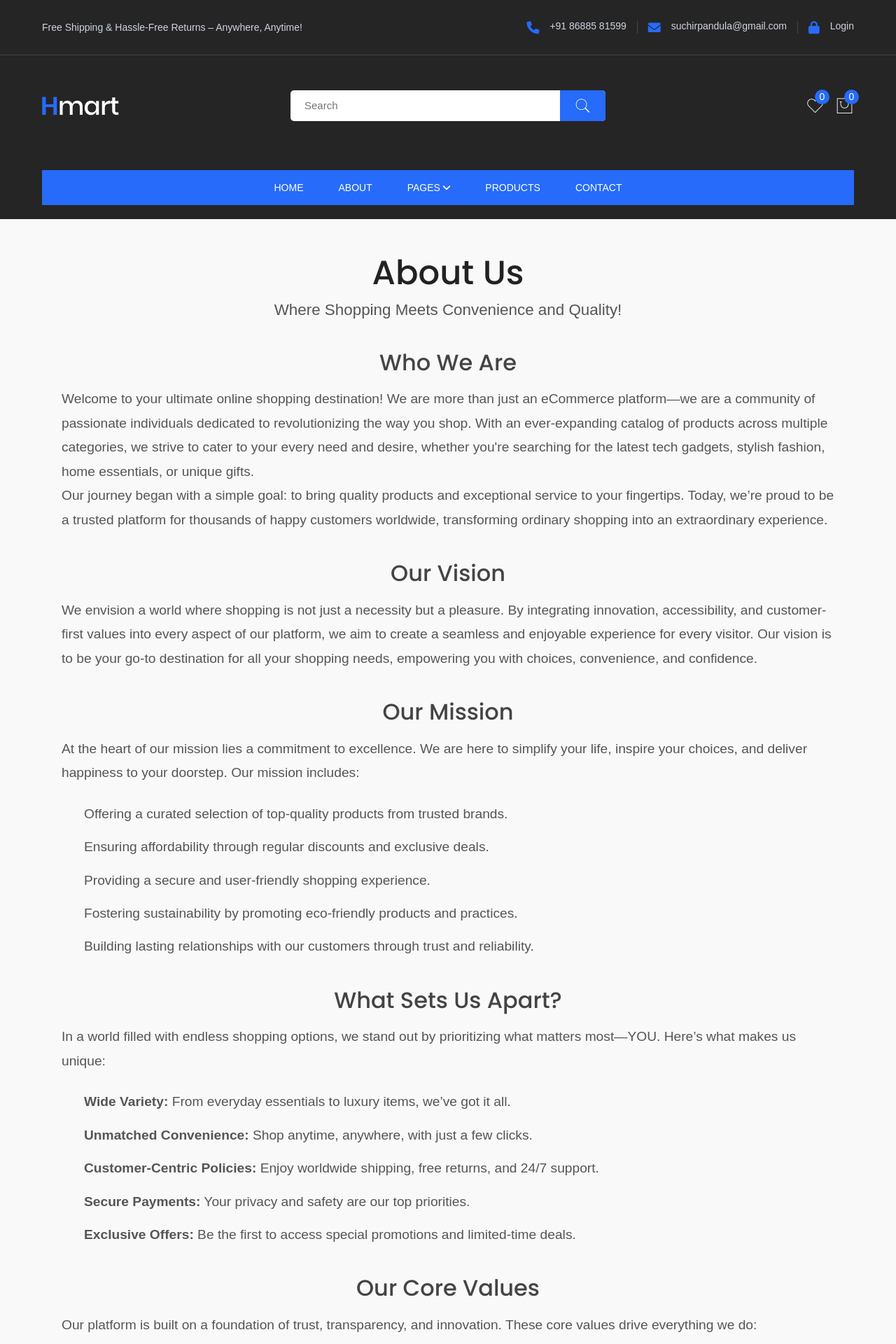
After one commit to suchir-cyber/The_Cart, a Django app: page /about/ in a window 1280 px wide. The commit adds this page. Shown: the top 1920 px of the page at 70% size. Run offline with Django 4.2, Linux system fonts and the light colour scheme; some libraries are stand-ins or nearby versions.

Commit message:
updated all things!!, checkpoint

```diff
--- a/Ecommerce/Ecommerce/settings.py
+++ b/Ecommerce/Ecommerce/settings.py
@@ -52,6 +52,7 @@ MIDDLEWARE = [
     'django.contrib.auth.middleware.AuthenticationMiddleware',
     'django.contrib.messages.middleware.MessageMiddleware',
     'django.middleware.clickjacking.XFrameOptionsMiddleware',
+    'Ecommerce.wishlist_middleware.WishlistMiddleware',
 ]
 
 ROOT_URLCONF = 'Ecommerce.urls'
--- a/Ecommerce/Ecommerce/urls.py
+++ b/Ecommerce/Ecommerce/urls.py
@@ -24,7 +24,7 @@ from django.conf.urls.static import static
 urlpatterns = [
     path('admin/', admin.site.urls),
     path('',views.HOME,name='home'),
-    path('base/',views.BASE,name='base'),
+    path('about/',views.ABOUT,name='about'),
     path('products/',views.PRODUCT,name='products'),
     path('products/<str:id>',views.PRODUCT_DETAIL_PAGE,name='product_detail'),
     path('search/',views.SEARCH,name='search'),
--- a/Ecommerce/Ecommerce/views.py
+++ b/Ecommerce/Ecommerce/views.py
@@ -16,8 +16,8 @@ client = razorpay.Client(auth=(settings.RAZORPAY_KEY_ID,settings.RAZORPAY_KEY_SE
 
 logger = logging.getLogger(__name__)
 
-def BASE(request):
-    return render(request,'Main/base.html')
+def ABOUT(request):
+    return render(request,'Main/about.html')
 
 def HOME(request):
     product = Product.objects.filter(status = 'PUBLISH')
@@ -367,13 +367,24 @@ def add_to_wishlist(request, product_id):
     wishlist_item, created = Wishlist.objects.get_or_create(user=request.user, product=product)
     if created:
         # Optionally add a success message
-        print("Product added to wishlist")
+        messages.success(request, "Product added to wishlist.")
+    else:
+        messages.info(request, "Product is already in your wishlist.")
+
+    # Update wishlist count in session
+    request.session['wishlist_count'] = Wishlist.objects.filter(user=request.user).count()
+
     return redirect('view_wishlist')
 
 @login_required
 def remove_from_wishlist(request, product_id):
     product = get_object_or_404(Product, id=product_id)
     Wishlist.objects.filter(user=request.user, product=product).delete()
+
+    # Update wishlist count in session
+    request.session['wishlist_count'] = Wishlist.objects.filter(user=request.user).count()
+
+    messages.success(request, "Product removed from wishlist.")
     return redirect('view_wishlist')
 
 @login_required
--- a/Ecommerce/static/assets/css/style.css
+++ b/Ecommerce/static/assets/css/style.css
@@ -150,3 +150,19 @@ h2 {
         padding: 8px;
     }
 }
+
+.icon-container {
+    width: 40px; /* Adjust width as needed */
+    height: 40px; /* Adjust height as needed */
+    background-color: #555; /* Background color of the box */
+    display: flex;
+    align-items: center;
+    justify-content: center;
+    border-radius: 50%; /* Makes the container circular */
+    color: white; /* Color of the heart icon */
+    font-size: 20px; /* Adjust icon size */
+  }
+
+  .icon-container i {
+    font-size: 20px; /* Adjust the size of the heart icon */
+  }
--- /dev/null
+++ b/Ecommerce/templates/Main/about.html
@@ -0,0 +1,158 @@
+{% extends "Main/base.html" %}
+
+{% block content %}
+<div class="about-page">
+  <div class="about-header">
+    <h1>About Us</h1>
+    <p>Where Shopping Meets Convenience and Quality!</p>
+  </div>
+
+  <div class="about-content">
+    <div class="about-section">
+      <h2>Who We Are</h2>
+      <p>
+        Welcome to your ultimate online shopping destination! We are more than just an eCommerce platform—we are a community of passionate individuals dedicated to revolutionizing the way you shop. With an ever-expanding catalog of products across multiple categories, we strive to cater to your every need and desire, whether you're searching for the latest tech gadgets, stylish fashion, home essentials, or unique gifts.
+      </p>
+      <p>
+        Our journey began with a simple goal: to bring quality products and exceptional service to your fingertips. Today, we’re proud to be a trusted platform for thousands of happy customers worldwide, transforming ordinary shopping into an extraordinary experience.
+      </p>
+    </div>
+
+    <div class="about-section">
+      <h2>Our Vision</h2>
+      <p>
+        We envision a world where shopping is not just a necessity but a pleasure. By integrating innovation, accessibility, and customer-first values into every aspect of our platform, we aim to create a seamless and enjoyable experience for every visitor. Our vision is to be your go-to destination for all your shopping needs, empowering you with choices, convenience, and confidence.
+      </p>
+    </div>
+
+    <div class="about-section">
+      <h2>Our Mission</h2>
+      <p>
+        At the heart of our mission lies a commitment to excellence. We are here to simplify your life, inspire your choices, and deliver happiness to your doorstep. Our mission includes:
+      </p>
+      <ul>
+        <li>Offering a curated selection of top-quality products from trusted brands.</li>
+        <li>Ensuring affordability through regular discounts and exclusive deals.</li>
+        <li>Providing a secure and user-friendly shopping experience.</li>
+        <li>Fostering sustainability by promoting eco-friendly products and practices.</li>
+        <li>Building lasting relationships with our customers through trust and reliability.</li>
+      </ul>
+    </div>
+
+    <div class="about-section">
+      <h2>What Sets Us Apart?</h2>
+      <p>
+        In a world filled with endless shopping options, we stand out by prioritizing what matters most—YOU. Here’s what makes us unique:
+      </p>
+      <ul>
+        <li><strong>Wide Variety:</strong> From everyday essentials to luxury items, we’ve got it all.</li>
+        <li><strong>Unmatched Convenience:</strong> Shop anytime, anywhere, with just a few clicks.</li>
+        <li><strong>Customer-Centric Policies:</strong> Enjoy worldwide shipping, free returns, and 24/7 support.</li>
+        <li><strong>Secure Payments:</strong> Your privacy and safety are our top priorities.</li>
+        <li><strong>Exclusive Offers:</strong> Be the first to access special promotions and limited-time deals.</li>
+      </ul>
+    </div>
+
+    <div class="about-section">
+      <h2>Our Core Values</h2>
+      <p>
+        Our platform is built on a foundation of trust, transparency, and innovation. These core values drive everything we do:
+      </p>
+      <ul>
+        <li><strong>Customer Delight:</strong> We go the extra mile to ensure your satisfaction.</li>
+        <li><strong>Integrity:</strong> Honesty and fairness guide our every decision.</li>
+        <li><strong>Quality:</strong> We never compromise on the standards of our products and services.</li>
+        <li><strong>Innovation:</strong> We embrace change to bring you the latest and greatest.</li>
+      </ul>
+    </div>
+
+    <div class="about-section">
+      <h2>Join Our Journey</h2>
+      <p>
+        Our story is incomplete without you! Join us on this exciting journey and become part of a community that values quality, convenience, and care. Whether you’re here to discover new products, find the perfect gift, or simply explore, we’re here to make every moment of your shopping experience memorable.
+      </p>
+      <p>
+        Follow us on social media for the latest updates, exclusive offers, and behind-the-scenes glimpses of what makes us special. Don’t forget to subscribe to our newsletter to stay ahead of the trends and be the first to know about our exciting new launches.
+      </p>
+    </div>
+
+    <div class="about-section">
+      <h2>Thank You!</h2>
+      <p>
+        Thank you for choosing us as your preferred shopping destination. We are honored to serve you and look forward to exceeding your expectations. Here’s to creating countless happy moments together!
+      </p>
+    </div>
+  </div>
+
+  <div class="about-footer">
+    <h3>Your Satisfaction, Our Priority!</h3>
+    <p>Happy Shopping!</p>
+  </div>
+</div>
+<style>
+    .about-page {
+        max-width: 1200px;
+        margin: 0 auto;
+        padding: 3rem;
+        font-family: 'Arial', sans-serif;
+      }
+
+      .about-header {
+        text-align: center;
+        margin-bottom: 2.5rem;
+      }
+
+      .about-header h1 {
+        font-size: 3rem;
+        color: #222;
+      }
+
+      .about-header p {
+        font-size: 1.4rem;
+        color: #555;
+      }
+
+      .about-content .about-section {
+        margin-bottom: 2.5rem;
+      }
+
+      .about-content h2 {
+        font-size: 2rem;
+        color: #444;
+        margin-bottom: 1rem;
+      }
+
+      .about-content p, .about-content ul {
+        font-size: 1.2rem;
+        line-height: 1.8;
+        color: #555;
+      }
+
+      .about-content ul {
+        list-style-type: disc;
+        margin: 1.5rem 0;
+        padding-left: 2rem;
+      }
+
+      .about-content ul li {
+        margin-bottom: 0.8rem;
+      }
+
+      .about-footer {
+        text-align: center;
+        margin-top: 3rem;
+        border-top: 1px solid #ccc;
+        padding-top: 2rem;
+      }
+
+      .about-footer h3 {
+        font-size: 2rem;
+        color: #333;
+      }
+
+      .about-footer p {
+        font-size: 1.2rem;
+        color: #666;
+      }
+</style>
+{% endblock %}
--- a/Ecommerce/templates/Main/base.html
+++ b/Ecommerce/templates/Main/base.html
@@ -48,20 +48,20 @@
             <div class="row justify-content-between align-items-center">
               <div class="col">
                 <div class="welcome-text">
-                  <p>World Wide Completely Free Returns and Shipping</p>
+                  <p>Free Shipping & Hassle-Free Returns – Anywhere, Anytime!</p>
                 </div>
               </div>
               <div class="col d-none d-lg-block">
                 <div class="top-nav">
                   <ul>
                     <li>
-                      <a href="tel:0123456789"
-                        ><i class="fa fa-phone"></i> +012 3456 789</a
+                      <a href="tel:8688581599"
+                        ><i class="fa fa-phone"></i> +91 86885 81599</a
                       >
                     </li>
                     <li>
-                      <a href="mailto:demo@example.com"
-                        ><i class="fa fa-envelope-o"></i> demo@example.com</a
+                      <a href="mailto:suchirpandula@gmail.com"
+                        ><i class="fa fa-envelope-o"></i> suchirpandula@gmail.com</a
                       >
                     </li>
 
@@ -106,7 +106,12 @@
               <div class="col-lg-3 col">
                 <div class="header-actions">
                   <!-- Single Wedge Start -->
-                  <a href="{% url 'view_wishlist' %}"><i class="pe-7s-like"></i></a>
+                  <a
+                    href="{% url 'view_wishlist' %}"
+                    class="header-action-btn">
+                    <i class="pe-7s-like"></i>
+                    <span class="header-action-num">{{ request.session.wishlist_count|default:0 }}</span>
+                  </a>
                   <!-- Single Wedge End -->
                   <a
                     href="#offcanvas-cart"
@@ -181,7 +186,7 @@
               <div class="main-menu position-relative">
                 <ul>
                   <li><a href="{% url 'home' %}">Home</a></li>
-                  <li><a href="about.html">About</a></li>
+                  <li><a href="{% url 'about' %}">About</a></li>
 
 
                   <li class="dropdown position-static">
@@ -927,10 +932,10 @@
                   </p>
                   <div
                     class="pro-details-categories-info pro-details-same-style d-flex m-0">
-                    <span>SKU:</span>
+                    <span>color:</span>
                     <ul class="d-flex">
                       <li>
-                        <a href="#">Ch-256xl</a>
+                        <a href="#">{{ prod.color }}</a>
                       </li>
                     </ul>
                   </div>
@@ -963,12 +968,15 @@
                         value="1" />
                     </div>
                     <div class="pro-details-cart">
-                      <button class="add-cart">Add To Cart</button>
+                      <form action="{% url 'cart_add' prod.id %}" method="post">
+                        {% csrf_token %}
+                        <button type="submit" class="add-cart">Add To Cart</button>
+                      </form>
                     </div>
-                    <div
-                      class="pro-details-compare-wishlist pro-details-wishlist">
-                      <a href="wishlist.html"><i class="pe-7s-like"></i></a>
-                    </div>
+                    <form action="{% url 'add_to_wishlist' prod.id %}" class="icon-container" method="post">
+                      {% csrf_token %}
+                      <button type="submit"><i class="pe-7s-like"></i></button>
+                  </form>
                   </div>
                   <div class="payment-img">
                     <a href="#"
--- a/Ecommerce/templates/Main/contact.html
+++ b/Ecommerce/templates/Main/contact.html
@@ -76,7 +76,7 @@
         <div id="mapid">
             <div class="mapouter">
                 <div class="gmap_canvas">
-                    <iframe id="gmap_canvas" src="https://maps.google.com/maps?q=121%20King%20St%2C%20Melbourne%20VIC%203000%2C%20Australia&amp;t=&amp;z=13&amp;ie=UTF8&amp;iwloc=&amp;output=embed"></iframe>
+                    <iframe id="gmap_canvas" src="https://maps.google.com/maps?q=Hyderabad%2C%20India&amp;t=&amp;z=13&amp;ie=UTF8&amp;iwloc=&amp;output=embed"></iframe>
                     <a href="https://sites.google.com/view/maps-api-v2/mapv2"></a>
                 </div>
             </div>
--- a/Ecommerce/templates/Main/index.html
+++ b/Ecommerce/templates/Main/index.html
@@ -141,7 +141,7 @@
                                         <button title="Add To Cart" class="action add-to-cart" data-bs-toggle="modal" data-bs-target="#exampleModal-Cart-{{forloop.counter}}"><i
                                             class="pe-7s-shopbag"></i></button>
 
-                                                <form action="{% url 'add_to_wishlist' prod.id %}" method="post">
+                                                <form action="{% url 'add_to_wishlist' prod.id %}" class="action wishlist" method="post">
                                                     {% csrf_token %}
                                                     <button type="submit"><i class="pe-7s-like"></i></button>
                                                 </form>
```
Also changed, not shown: Ecommerce/Ecommerce/wishlist_middleware.py (added, +8 -0 lines), Ecommerce/templates/Main/product.html (+7 -22 lines), Ecommerce/templates/Main/product_single.html (+5 -4 lines), Ecommerce/db.sqlite3.
